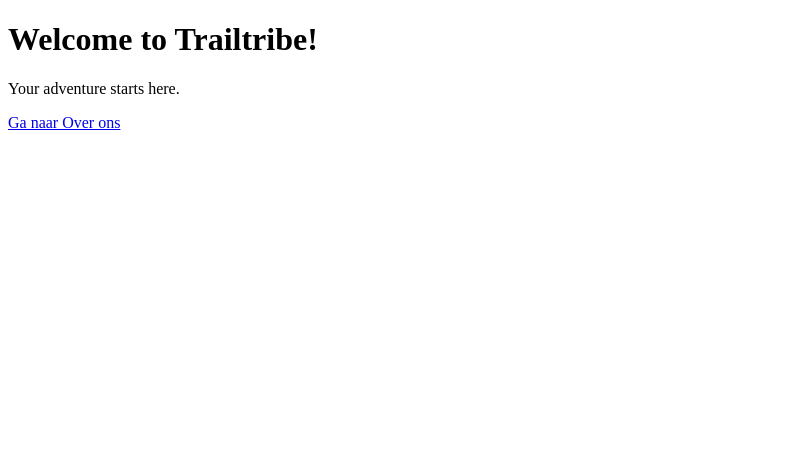
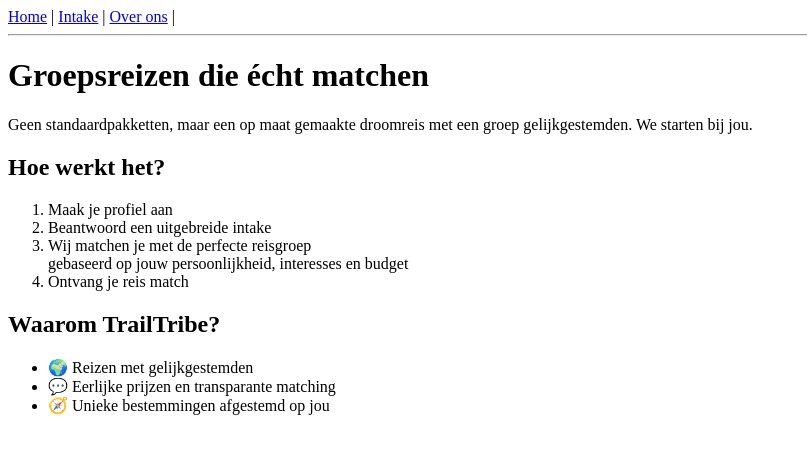
Before and after one commit to A-D-DBS-application/web-application-2025-group-13, a Flask app: page / in a window 1280 px wide. Shown: the top 454 px of the page, without its empty margins (0-807 px from the left). Run offline with Flask 3, Linux system fonts and the light colour scheme.

Commit message:
aanpassingen

```diff
--- a/app/app.py
+++ b/app/app.py
@@ -1,4 +1,6 @@
-from flask import Flask, render_template
+from flask import Flask, render_template, request, redirect, url_for, session
+from supabase import create_client, Client
+import os
 
 app = Flask(__name__)
 
@@ -12,6 +14,9 @@ def home():
 def about():
     return render_template('about.html')
 
+@app.route('/intake')
+def intake():
+    return render_template('intake.html')
 
 if __name__ == '__main__':
     app.run(debug=True)
--- a/app/templates/index.html
+++ b/app/templates/index.html
@@ -1,4 +1,14 @@
 <!DOCTYPE html>
+
+<nav>
+  <a href="{{ url_for('home') }}">Home</a> |
+  <a href="{{ url_for('intake') }}">Intake</a> |
+  <a href="{{ url_for('about') }}">Over ons</a> |
+
+
+</nav>
+<hr>
+
 <html lang="en">
 <head>
     <meta charset="UTF-8">
@@ -6,9 +16,23 @@
     <title>Trailtribe</title>
 </head>
 <body>
-    <h1>Welcome to Trailtribe!</h1>
-    <p>Your adventure starts here.</p>
+    <h1>Groepsreizen die écht matchen</h1>
+    <p>Geen standaardpakketten, maar een op maat gemaakte
+     droomreis met een groep gelijkgestemden. We starten bij jou. </p>
 
-    <a href="{{ url_for('about') }}">Ga naar Over ons</a>
+    <h2>Hoe werkt het?</h2>
+    <ol>
+        <li>Maak je profiel aan</li>
+        <li>Beantwoord een uitgebreide intake</li>
+        <li>Wij matchen je met de perfecte reisgroep</li>
+         gebaseerd op jouw persoonlijkheid, interesses en budget</li>
+        <li>Ontvang je reis match</li>
+    </ol>
 
+    <h2>Waarom TrailTribe?</h2>
+    <ul>
+    <li>🌍 Reizen met gelijkgestemden</li>
+    <li>💬 Eerlijke prijzen en transparante matching</li>
+    <li>🧭 Unieke bestemmingen afgestemd op jou</li>
+    </ul>
 </body>
```
Also changed, not shown: app/templates/about.html (+11 -2 lines), app/templates/intake.html (+32 -11 lines), app/templates/register.html (+28 -10 lines).
